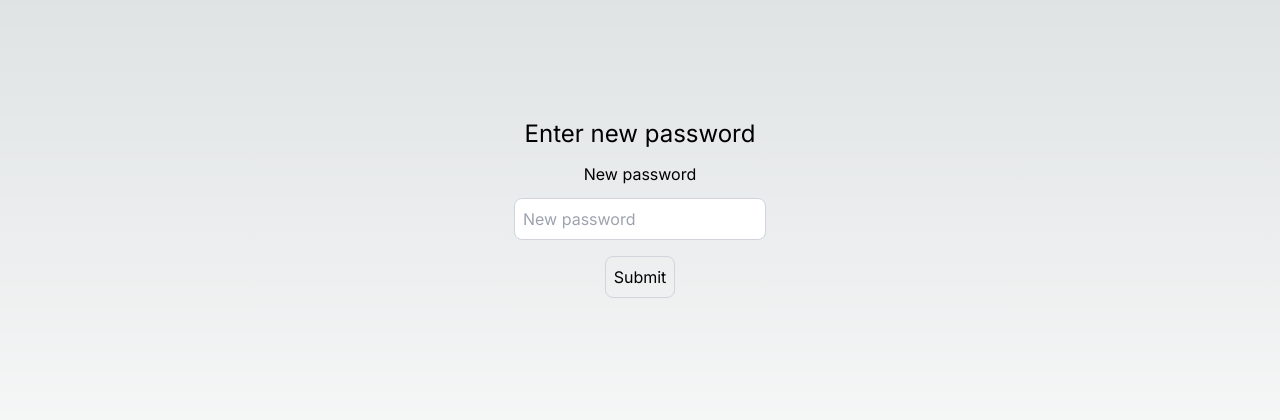
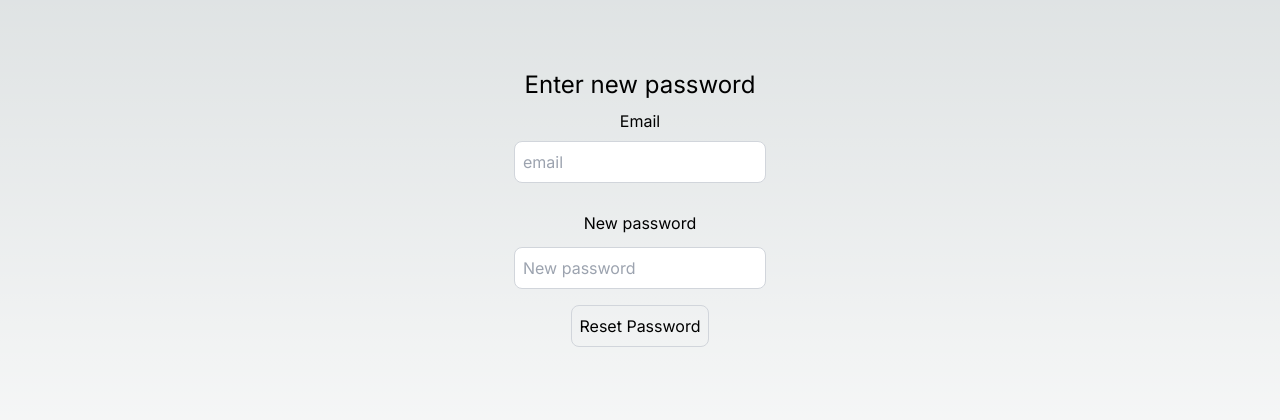
Before and after one commit to italianPalms/fullstack_next.js, a Next.js app: page /submitNewPassword in a window 1280 px wide. Shown: the part 184-604 px from the top of the page. Built offline with nearby package versions, Linux system fonts and the light colour scheme.

Commit message:
add forgot password logic

```diff
--- a/src/app/api/users/resetPassword/route.ts
+++ b/src/app/api/users/resetPassword/route.ts
@@ -3,30 +3,38 @@ import User from '@/models/userModel';
 import { NextRequest, NextResponse } from 'next/server';
 import bcryptjs from 'bcryptjs';
 
-connect()
+connect();
 
 export async function POST(request: NextRequest) {
     try {
-        const reqBody = await request.json()
-        const {email, password} = reqBody
+        const reqBody = await request.json();
+        const {email, password} = reqBody;
+        console.log("Request body:", reqBody)
 
-        const user = await User.findOne({email})
+
+    const user = await User.findOne({email})
+    console.log("User found:", user);
 
         if (user) {
-            const salt = await bcryptjs.genSalt(10)
+            console.log("User found", user);
+            const salt = await bcryptjs.genSalt(10);
             const hashedPassword = await bcryptjs.hash(password, salt);
-            await User.updateOne({email}, {password: hashedPassword});
 
-            // const newPassword = ({
-            //     username,
-            //     email,
-            //     password: hashedPassword
-            // })
+            user.password = hashedPassword;
+            await user.save();
 
-            console.log("New password successfully set")
-            return NextResponse.json({message: "Password reset seccussful"});
-        }
-
+            return NextResponse.json({
+                message: 'Password reset successfully',
+                success: true,
+            });
+    } else {
+        console.log("Email dont exist");
+        return NextResponse.json({
+            message: "Email doesn't exist",
+            success: false,
+            status: 404
+        });
+    }
     } catch (error:any) {
         console.log("Failed to reset password", error.message)
         return NextResponse.json({error: error.message},
--- /dev/null
+++ b/src/app/landingpagePassword/page.tsx
@@ -0,0 +1,17 @@
+"use client";
+import Link from "next/link";
+import React, { useState } from "react";
+import axios from "axios";
+import {toast} from "react-hot-toast";
+import { useRouter } from "next/navigation";
+
+export default function resetPassword() {
+
+    return (
+        <div className="flex flex-col items-center justify-center min-h-screen py-2">
+        <h1 className="text-2xl">Check your email</h1>
+
+        <Link href="/login" onClick={() => console.log("Redirecting back to log in page")}>Go back to login</Link>
+        </div>
+    )
+}
--- a/src/app/resetPassword/page.tsx
+++ b/src/app/resetPassword/page.tsx
@@ -22,13 +22,13 @@ export default function resetPassword() {
             setLoading(true);
 
             const response = await axios.post("/api/users/checkUserExist", {email})
-            router.push("/submitNewPassword");
+            router.push("/landingpagePassword");
 
             console.log("User exist", response.data);
 
         } catch (error:any) {
             console.log("User don't exist. Please sign up", error.message)
-            // router.push("/signup")
+            router.push("/signup")
             toast.error(error.message);
 
         } finally {
@@ -90,6 +90,8 @@ export default function resetPassword() {
     //     }
     // };
 
+
+
     return (
         <div className="flex flex-col items-center justify-center min-h-screen py-2">
         <h1 className="text-2xl">Reset your password</h1>
--- a/src/app/submitNewPassword/page.tsx
+++ b/src/app/submitNewPassword/page.tsx
@@ -2,51 +2,67 @@
 import axios from "axios";
 import Link from "next/link";
 import { useRouter } from "next/navigation";
-import React, {useEffect} from "react";
+import router from "next/router";
+import React, {useEffect, useState} from "react";
 import toast from "react-hot-toast";
 
 
 export default function submitNewPassword() {
 
     const router = useRouter();
-    const [user, setUser] = React.useState({
-        email: "",
-        password: "",
-        username: "",
-    })
 
+    const [password, setPassword] = useState("");
     const [loading, setLoading] = React.useState(false);
+    const [email, setEmail] = useState("");
 
     const resetPassword = async () => {
+
         try {
             setLoading(true);
-            const response = await axios.post("/api/users/resetPassword", user);
+            const response = await axios.post("/api/users/resetPassword", {
+                email: email,
+                password: password
+            });
             console.log("Successfully resset password", response.data)
             router.push("/login");
 
         } catch (error:any) {
-            console.log("Failed to reset password", error.message, user)
+            console.log("Password reset failed", error.message)
             toast.error(error.message);
-        } finally {
+         } finally {
             setLoading(false);
-        }
-    }
+         }
+    };
 
 
     return (
         <div className="flex flex-col items-center justify-center min-h-screen py-2">
             <h1 className="text-2xl">Enter new password</h1>
+            <label className="p-2" htmlFor="email">Email</label>
+        <input
+        className="p-2 border border-gray-300 rounded-lg mb-4 focus:outline-none focus:border-gray-600 text-black"
+        id="email"
+        type="text"
+        placeholder="email"
+        value={email}
+        onChange={(e) => setEmail(e.target.value)}
+        />
             <label className="mt-3" htmlFor="password">New password</label>
             <input
             className="mt-3 p-2 border border-gray-300 rounded-lg mb-4 focus:outline-none focus:border-gray-600 text-black"
             id="password"
             type="password"
+            value={password}
+            onChange={(e) => setPassword(e.target.value)}
             placeholder="New password"
             />
 
             <button
+            className="p-2 border border-gray-300 rounded-lg mb-4 focus:outline-none focus:border-gray-600"
             onClick={resetPassword}
-            className="p-2 border border-gray-300 rounded-lg mb-4 focus:outline-none focus:border-gray-600">Submit</button>
+            disabled={loading} >
+            {loading ? "Resetting..." : "Reset Password"}
+            </button>
         </div>
     )
 }
```
